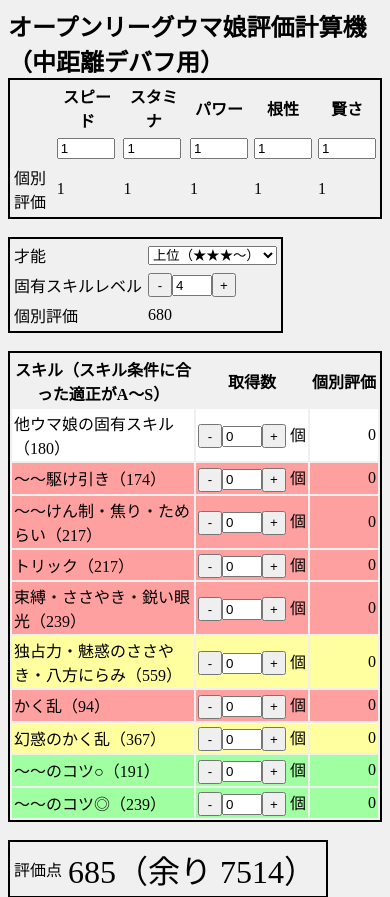
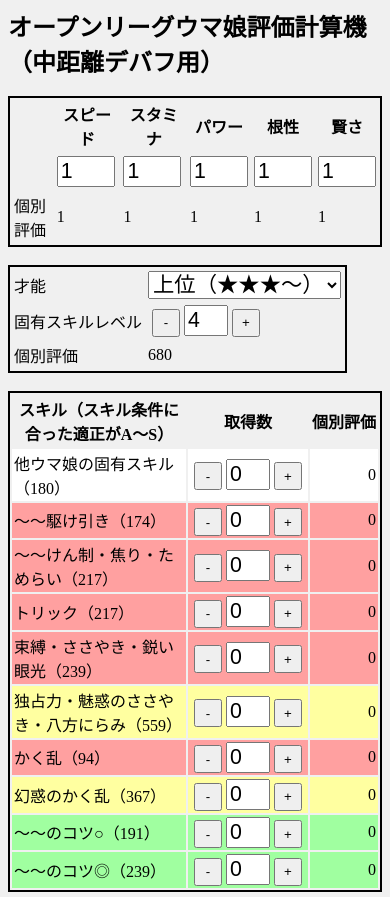
Before and after one commit to Onju013/Onju013.github.io, a plain HTML site: page calc/debuffchu.html in a window 390 px wide. Shown: the top 897 px of the page. Drawn offline with nearby package versions, Linux system fonts and the light colour scheme.

Commit message:
iphone対応で16px

```diff
--- a/calc/css/style.css
+++ b/calc/css/style.css
@@ -16,12 +16,27 @@ body {
 
 button.skillcount-plusbutton,
 button.skillcount-minusbutton {
-    width: 24px;
-    height: 24px;
+    width: 28px;
+    height: 28px;
+    margin-left: 3pt;
+    margin-right: 3pt;
+}
+
+input,
+select {
+    font-size: 16pt;
 }
 
 input.skillcount {
-    width: 32px;
+    width: 36px;
+}
+
+input.param {
+    width: 50px;
+}
+
+input#savestr {
+    max-width: 80%;
 }
 
 .skillscore {
@@ -52,11 +67,3 @@ tr.goldskill {
 tr.greenskill {
     background-color: #a0ffa0;
 }
-
-.param {
-    width: 50px;
-}
-
-#savestr {
-    max-width: 80%;
-}
--- a/calc/debuffchu.html
+++ b/calc/debuffchu.html
@@ -14,7 +14,10 @@
         <font size="+2pt"
             ><b>オープンリーグウマ娘評価計算機（中距離デバフ用）</b>
         </font>
-        <noscript>JavaScriptの有効化が必須です</noscript>
+        <br />
+        <noscript
+            ><font color="red">JavaScriptの有効化が必須です</font></noscript
+        >
         <br />
         <form id="inputarea">
             <table>
@@ -100,7 +103,6 @@
                             value="180"
                             id="skillkoyukei-perscore"
                         />
-                        個
                     </td>
                     <td>
                         <div id="skillkoyukeiscore" class="skillscore">0</div>
@@ -115,7 +117,6 @@
                             value="174"
                             id="skillkake-perscore"
                         />
-                        個
                     </td>
                     <td><div id="skillkakescore" class="skillscore">0</div></td>
                 </tr>
@@ -128,7 +129,6 @@
                             value="217"
                             id="skillken-perscore"
                         />
-                        個
                     </td>
                     <td><div id="skillkenscore" class="skillscore">0</div></td>
                 </tr>
@@ -141,7 +141,6 @@
                             value="217"
                             id="skilltri-perscore"
                         />
-                        個
                     </td>
                     <td><div id="skilltriscore" class="skillscore">0</div></td>
                 </tr>
@@ -154,7 +153,6 @@
                             value="239"
                             id="skillsoku-perscore"
                         />
-                        個
                     </td>
                     <td><div id="skillsokuscore" class="skillscore">0</div></td>
                 </tr>
@@ -167,7 +165,6 @@
                             value="559"
                             id="skilldoku-perscore"
                         />
-                        個
                     </td>
                     <td><div id="skilldokuscore" class="skillscore">0</div></td>
                 </tr>
@@ -180,7 +177,6 @@
                             value="94"
                             id="skillkaku-perscore"
                         />
-                        個
                     </td>
                     <td><div id="skillkakuscore" class="skillscore">0</div></td>
                 </tr>
@@ -193,7 +189,6 @@
                             value="367"
                             id="skillgen-perscore"
                         />
-                        個
                     </td>
                     <td><div id="skillgenscore" class="skillscore">0</div></td>
                 </tr>
@@ -206,7 +201,6 @@
                             value="191"
                             id="skillkotsu1-perscore"
                         />
-                        個
                     </td>
                     <td>
                         <div id="skillkotsu1score" class="skillscore">0</div>
@@ -221,7 +215,6 @@
                             value="239"
                             id="skillkotsu2-perscore"
                         />
-                        個
                     </td>
                     <td>
                         <div id="skillkotsu2score" class="skillscore">0</div>
@@ -234,10 +227,10 @@
         <table>
             <tr>
                 <td>評価点</td>
-                <td>
+                <td nowrap>
                     <font size="+3"> <div id="result">5</div></font>
                 </td>
-                <td>
+                <td nowrap>
                     <div id="rank"></div>
                 </td>
             </tr>
```
